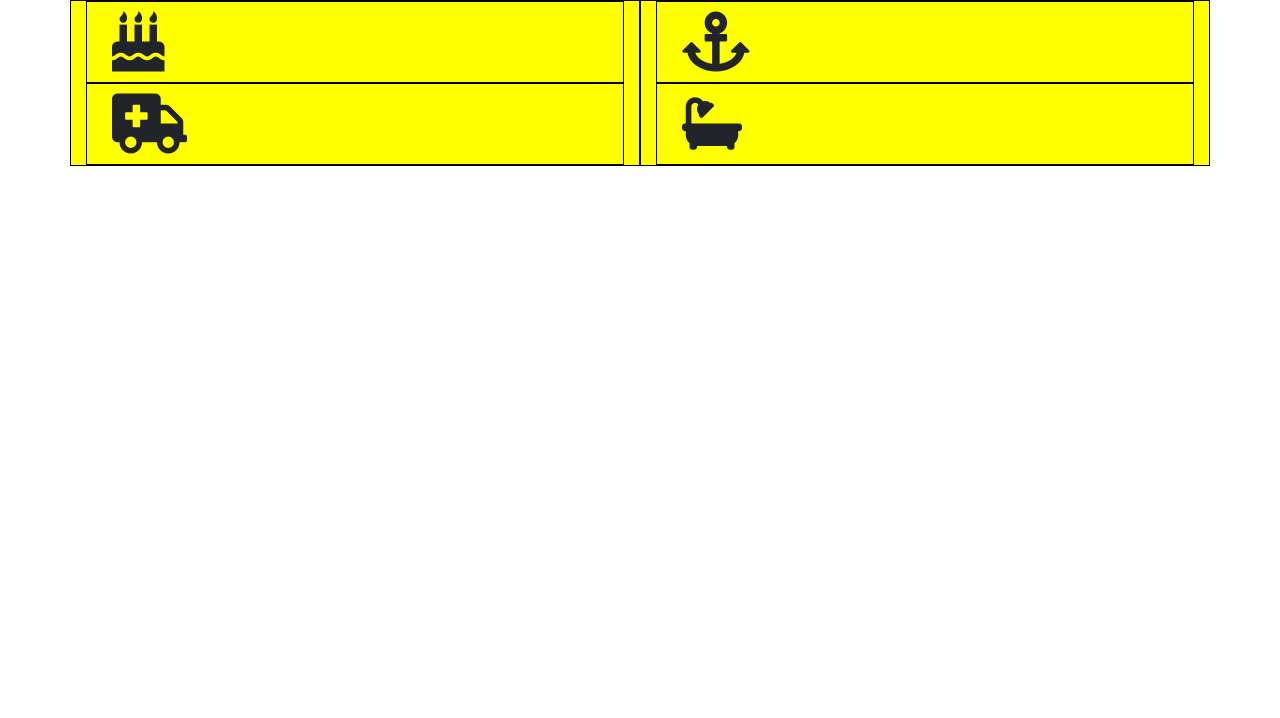
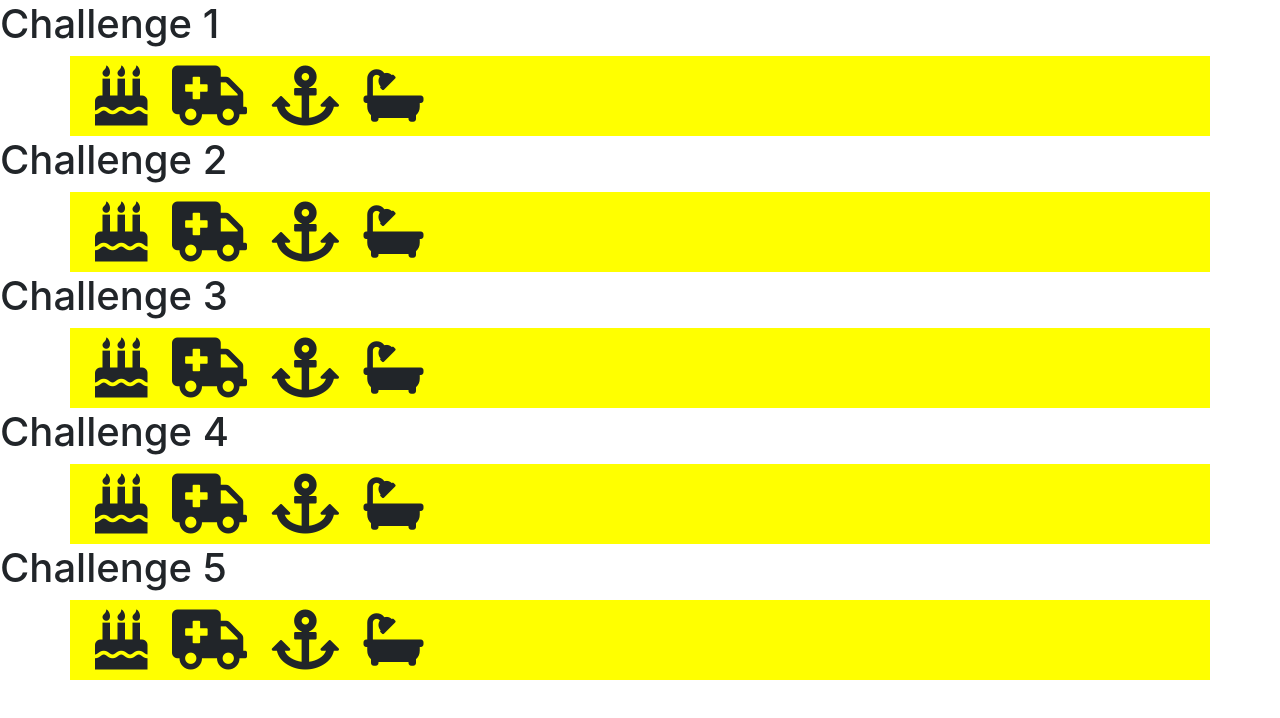
Before and after one commit to stevenjlance/Bootstrap-Grid-Icon-Practice, a plain HTML site: page index.html in a window 1280 px wide. Drawn offline with nearby package versions, Linux system fonts and the light colour scheme.

Commit message:
Updated format and challenges

```diff
--- a/index.html
+++ b/index.html
@@ -18,25 +18,44 @@
 
   </head>
   <body>
+    <h1>Challenge 1</h1>
     <div class="container">
-      <div class="row">
-        <div class="col-sm-6">
-          <div class="col-sm-12">
       <i class="fa fa-birthday-cake"></i>
-          </div>
-          <div class="col-sm-12">
       <i class="fa fa-ambulance"></i>
-          </div>
-        </div>
-        <div class="col-sm-6">
-          <div class="col-sm-12">
       <i class="fa fa-anchor"></i>
-          </div>
-          <div class="col-sm-12">
       <i class="fa fa-bath"></i>
     </div>
+
+    <h1>Challenge 2</h1>
+    <div class="container">
+      <i class="fa fa-birthday-cake"></i>
+      <i class="fa fa-ambulance"></i>
+      <i class="fa fa-anchor"></i>
+      <i class="fa fa-bath"></i>
     </div>
+
+    <h1>Challenge 3</h1>
+    <div class="container">
+      <i class="fa fa-birthday-cake"></i>
+      <i class="fa fa-ambulance"></i>
+      <i class="fa fa-anchor"></i>
+      <i class="fa fa-bath"></i>
     </div>
+
+    <h1>Challenge 4</h1>
+    <div class="container">
+      <i class="fa fa-birthday-cake"></i>
+      <i class="fa fa-ambulance"></i>
+      <i class="fa fa-anchor"></i>
+      <i class="fa fa-bath"></i>
+    </div>
+
+    <h1>Challenge 5</h1>
+    <div class="container">
+      <i class="fa fa-birthday-cake"></i>
+      <i class="fa fa-ambulance"></i>
+      <i class="fa fa-anchor"></i>
+      <i class="fa fa-bath"></i>
     </div>
   </body>
 </html>
--- a/style.css
+++ b/style.css
@@ -1,12 +1,12 @@
-.row {
+.row, .container {
   background-color: yellow;
 }
 
-.col-sm-6 {
+.col {
   border: solid 0.5px black;
 }
 
-.col-sm-12 {
+.col {
   border: solid 0.5px black;
 }
 
```
Also changed, not shown: 1 other file. Lines whose indentation alone changed are shown as unchanged.
